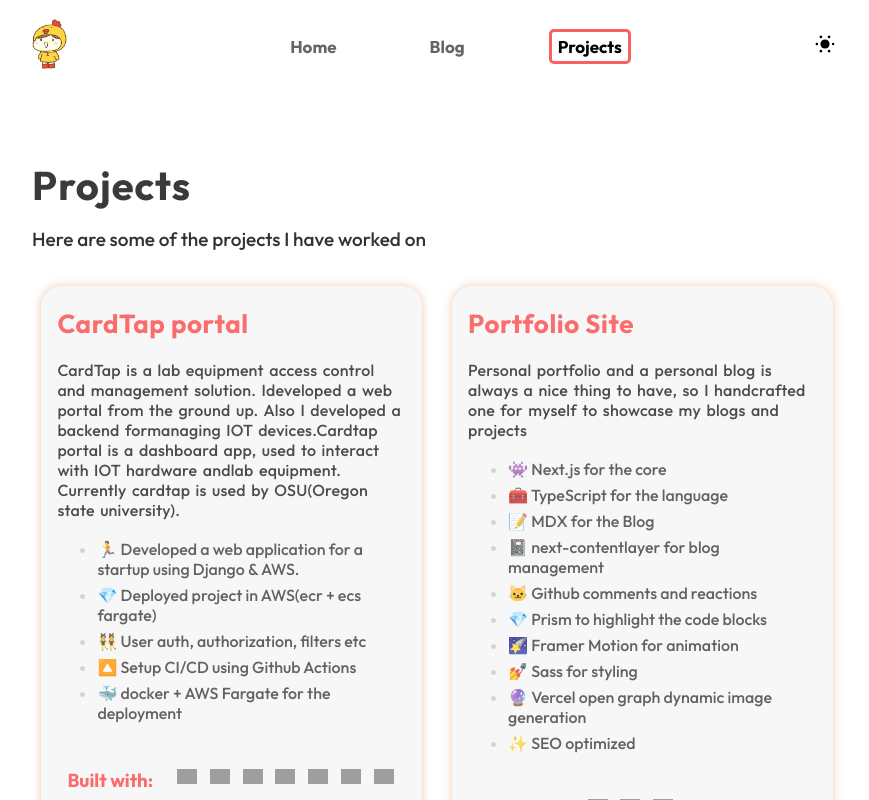
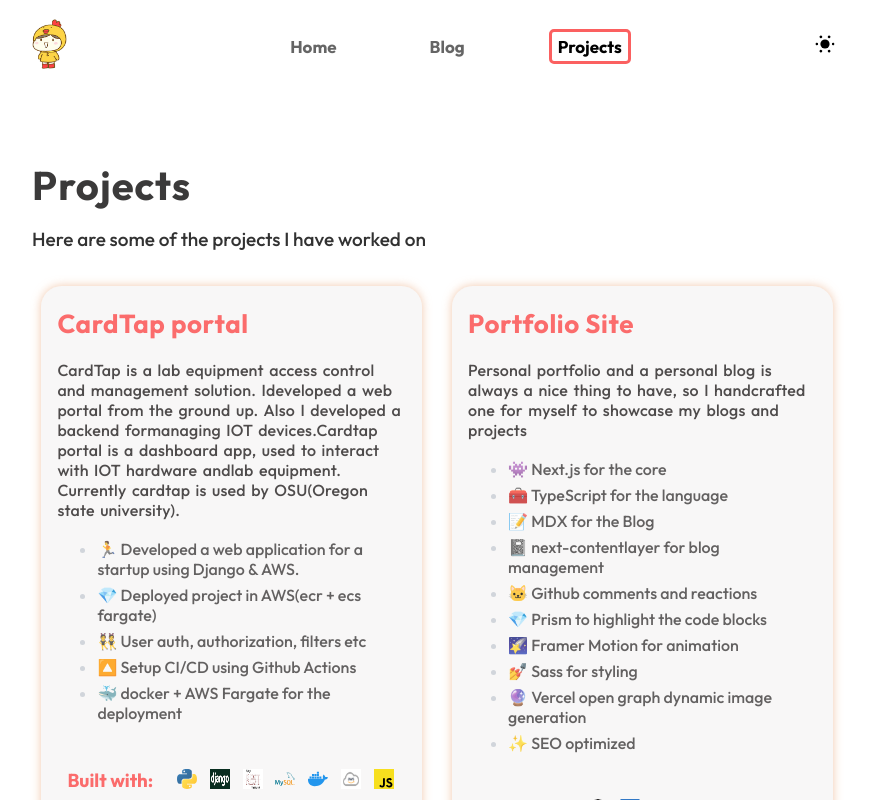
Before and after one commit to 10xsai/portfolio, a Next.js app: page /projects in a window 1280 px wide. Shown: the top 800 px of the page, without its empty margins (203-1072 px from the left). Built offline with nearby package versions, Linux system fonts and the light colour scheme; no server answers; grey boxes are pictures that could not be loaded.

Commit message:
updated image paths

```diff
--- a/components/IconsComponent.tsx
+++ b/components/IconsComponent.tsx
@@ -18,7 +18,7 @@
             <div className={styles.icons} key={item[0]}>
               <a rel="noopener noreferrer" target="_blank" href={`${item[1].website}`}>
                 <span>{item[0]}</span>
-                <img src={`${item[1].path}`} alt={`${item[0]}`} />
+                <img src={`${process.env.NODE_ENV=='development'?"":"/portfolio"}${item[1].path}`} alt={`${item[0]}`} />
               </a>
             </div>
           )
--- a/pages/projects/index.tsx
+++ b/pages/projects/index.tsx
@@ -53,7 +53,7 @@
                       <div className={styles.tagElements}>
                         {project.tagUrls.map(t => (
                           <div key={t} className={styles.tag}>
-                            <img src={`/${process.env.NODE_ENV=='development'?"":"portfolio"}${t}`} alt={t} />
+                            <img src={`${process.env.NODE_ENV=='development'?"":"/portfolio"}${t}`} alt={t} />
                           </div>
                         ))}
                       </div>
```
